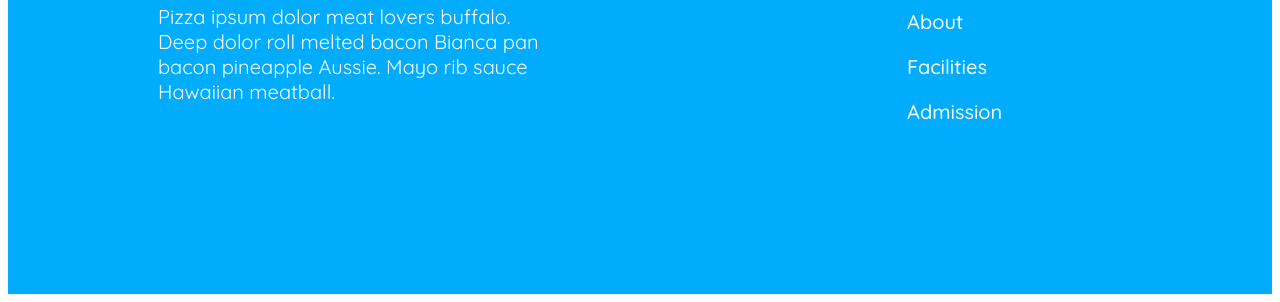
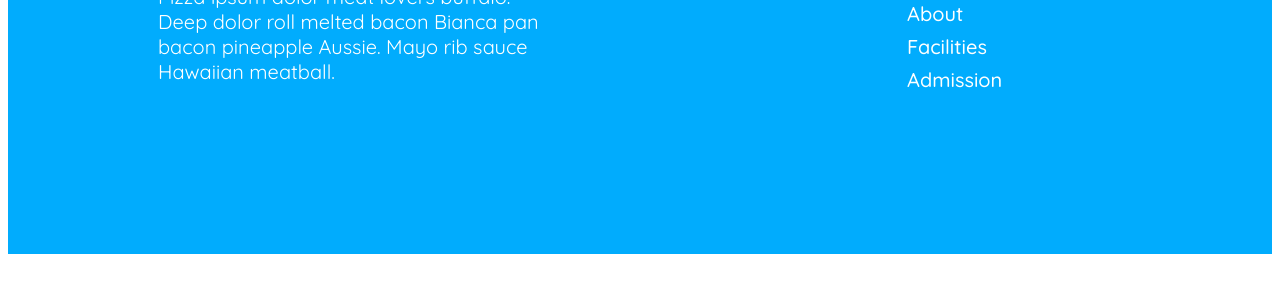
Before and after one commit to Fahadbinhai/assignment2, a plain HTML site: page index.html in a window 1280 px wide. Shown: the part 3596-3898 px from the top of the page. After the commit the page ends 3858 px from the top, so only its background shows below. Drawn offline with Linux system fonts and the light colour scheme.

Commit message:
assignment is ready

```diff
--- a/styles/styles.css
+++ b/styles/styles.css
@@ -551,7 +551,7 @@
     padding: 0;
     margin: 0;
     text-align: left;
-    margin-bottom: 20px;
+    margin-bottom: 8px;
 }
 
 .home {
```
